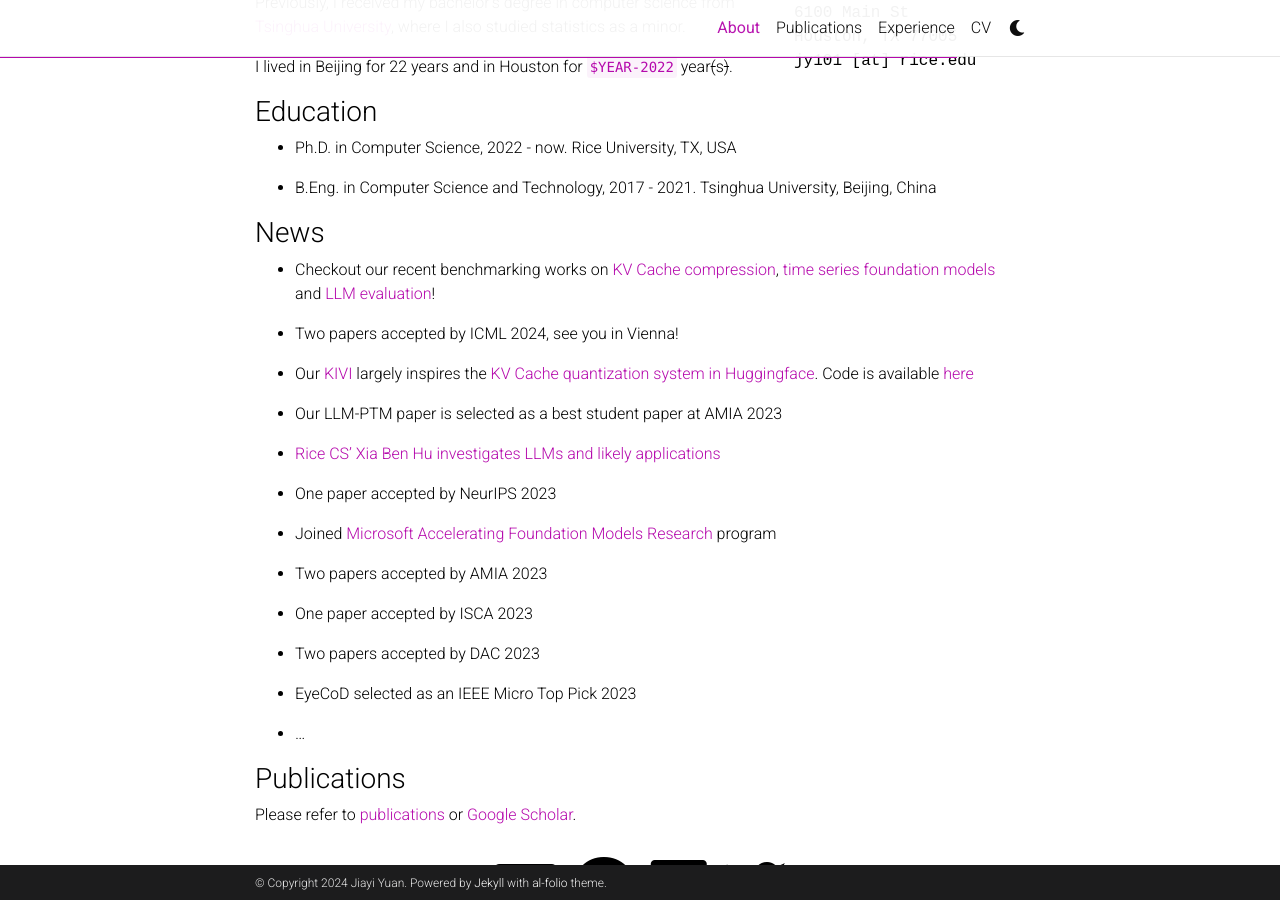
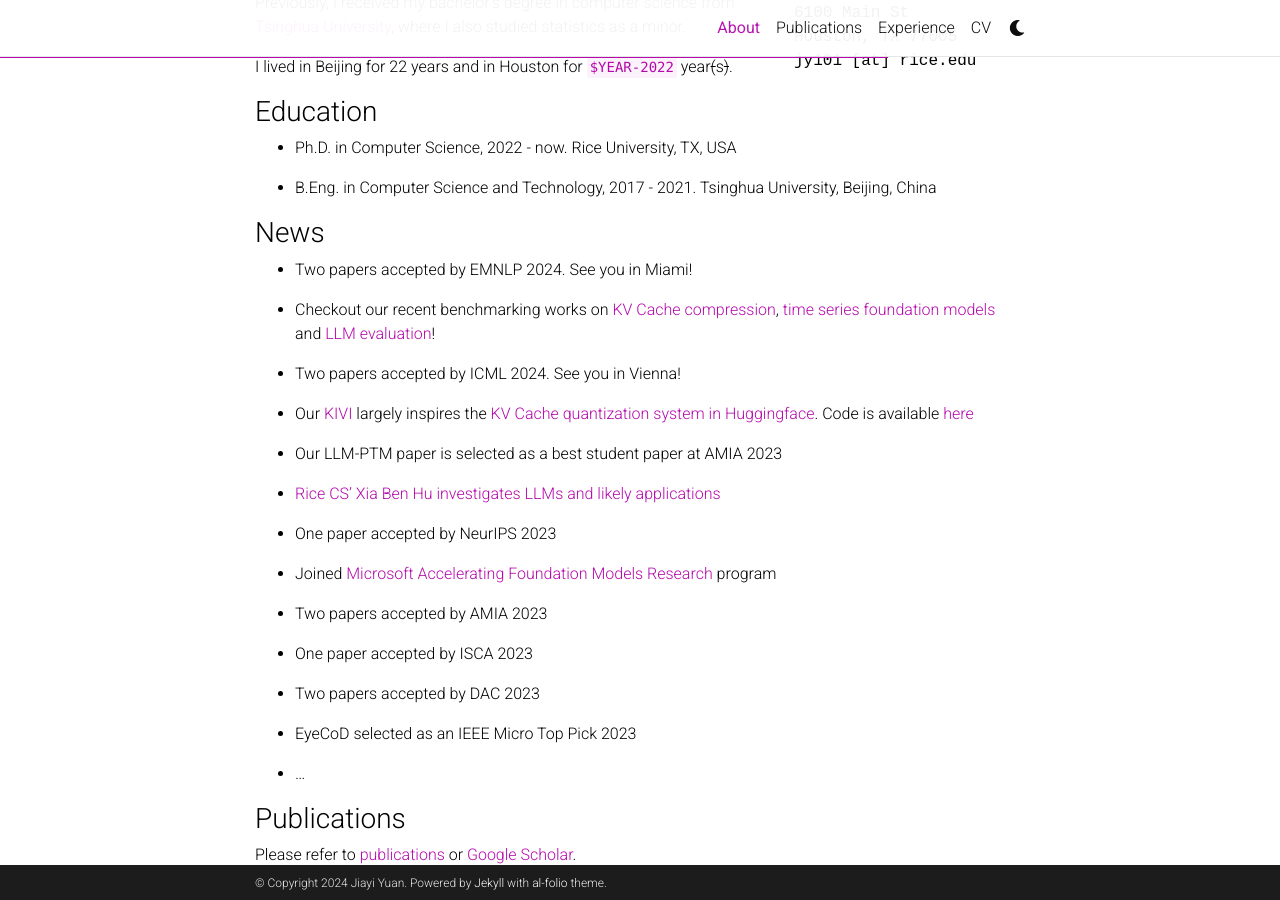
Before and after one commit to jy-yuan/jy-yuan.github.io, a Jekyll site: the page built from _pages/about.md, in a window 1280 px wide and 900 px high, scrolled down 380 px. Built offline with Jekyll 4.4.1, drawn with Linux system fonts in a browser that asks for light colours; full-size pictures stand in for the smaller copies a plugin makes; comment, search, counter and statistics services are not loaded; a style sheet for code colours, icons or effects is not loaded.

Commit message:
Update about.md

```diff
--- a/_pages/about.md
+++ b/_pages/about.md
@@ -37,9 +37,11 @@ Tsinghua University, Beijing, China
 
 ### News
 
+- Two papers accepted by EMNLP 2024. See you in Miami!
+
 - Checkout our recent benchmarking works on [KV Cache compression](https://arxiv.org/abs/2407.01527), [time series foundation models](https://arxiv.org/abs/2406.14045) and [LLM evaluation](https://arxiv.org/abs/2408.13704)!
 
-- Two papers accepted by ICML 2024, see you in Vienna!
+- Two papers accepted by ICML 2024. See you in Vienna!
 
 - Our [KIVI](https://arxiv.org/abs/2402.02750) largely inspires the [KV Cache quantization system in Huggingface](https://huggingface.co/docs/transformers/main/en/generation_strategies#kv-cache-quantization). Code is available [here](https://github.com/jy-yuan/KIVI)
 
```
